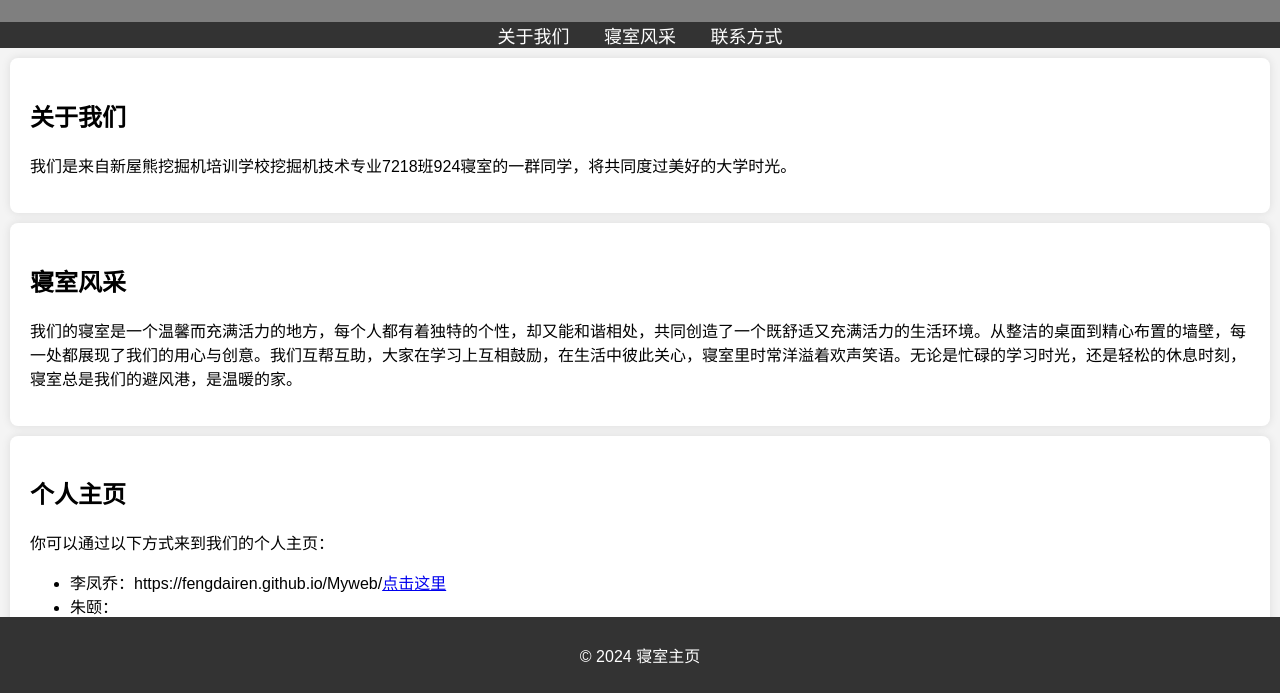
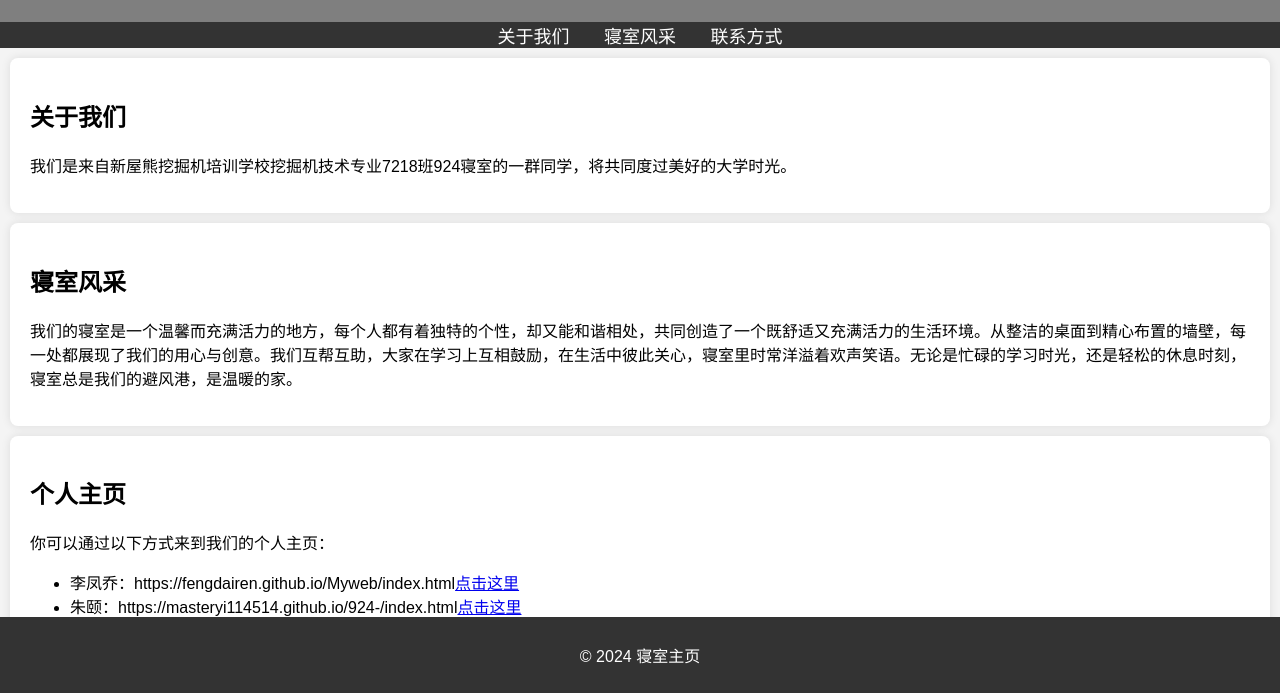
Before and after one commit to fengdairen/qinshiii, a plain HTML site: page index.html in a window 1280 px wide. Shown: the part 107-800 px from the top of the page. Drawn offline with Linux system fonts and the light colour scheme.

Commit message:
Add files via upload

```diff
--- a/index.html
+++ b/index.html
@@ -29,14 +29,14 @@
         <h2>个人主页</h2>
         <p>你可以通过以下方式来到我们的个人主页：</p>
         <ul>
-            <li>李凤乔：https://fengdairen.github.io/Myweb/<a href="https://fengdairen.github.io/Myweb/" target="_blank">点击这里</a>
+            <li>李凤乔：https://fengdairen.github.io/Myweb/index.html<a href="https://fengdairen.github.io/Myweb/index.html" target="_blank">点击这里</a>
 </li>
-            <li>朱颐：</li>
-			<li>沈艺豪：</li>
-			<li>姜峰：</li>
+            <li>朱颐：https://masteryi114514.github.io/924-/index.html<a href="https://masteryi114514.github.io/924-/index.html" target="_blank">点击这里</a></li>
+			<li>沈艺豪：https://guluguluge.github.io/syhWeb/index.html<a href="https://guluguluge.github.io/syhWeb/index.html" target="_blank">点击这里</a></li>
+			<li>姜峰：https://jifeng2000.github.io/jifengweb/index.html<a href="https://jifeng2000.github.io/jifengweb/index.html" target="_blank">点击这里</a></li>
         </ul>
     </section>
-	    <section id="contact">
+	    <section id="contact2">
         <h2>班级主页</h2>
         <p>你可以通过下面的网址来到我们的7218班班级主页：</p>
         <ul>
```
